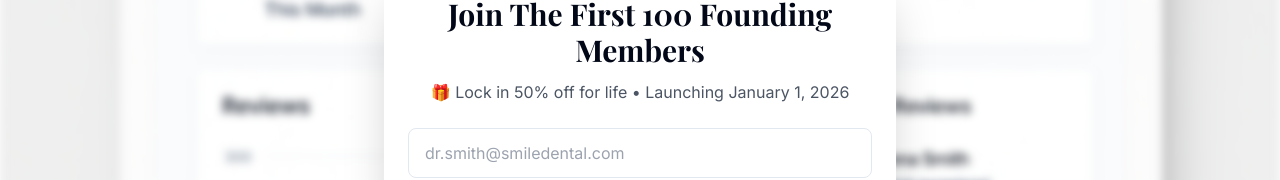
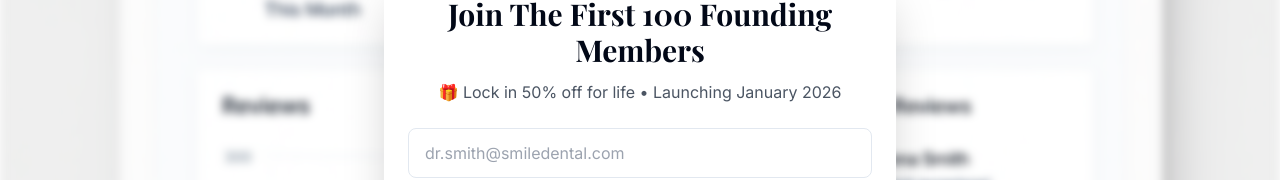
Before and after one commit to OneKadian/Densoft, a React (Vite) app: page / in a window 1280 px wide. Both pictures are taken after a click on the button "Become a Founding Member". Shown: the part 4885-5065 px from the top of the page. Built offline with nearby package versions, Linux system fonts and the light colour scheme; no server answers; the database is empty.

Commit message:
Update SignupModal.jsx
changed date

```diff
--- a/src/components/SignupModal.jsx
+++ b/src/components/SignupModal.jsx
@@ -204,7 +204,7 @@ const SignupModal = ({ isOpen, onClose }) => {
                 </h2>
 
                 <p className="text-gray-600 mb-6 text-center">
-                  🎁 Lock in 50% off for life • Launching January 1, 2026
+                  🎁 Lock in 50% off for life • Launching January 2026
                 </p>
 
                 <form onSubmit={handleSubmit} className="space-y-4">
```
